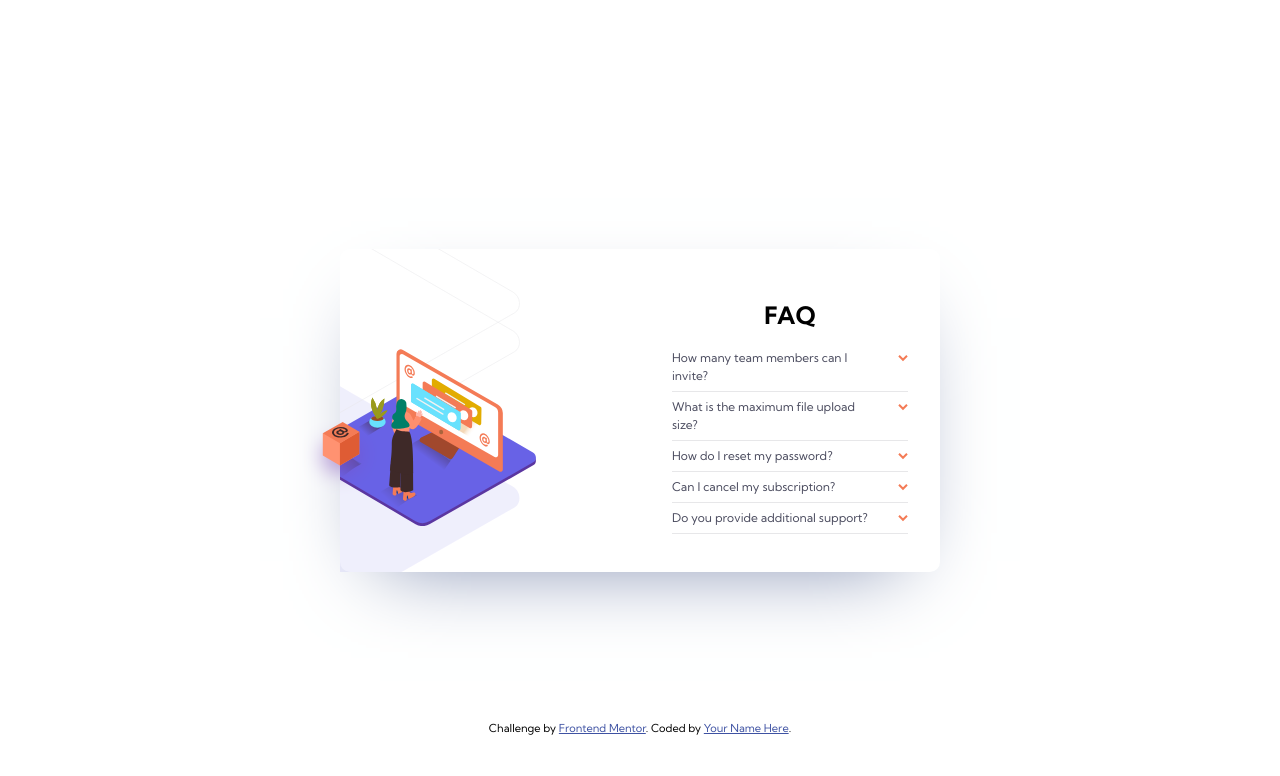
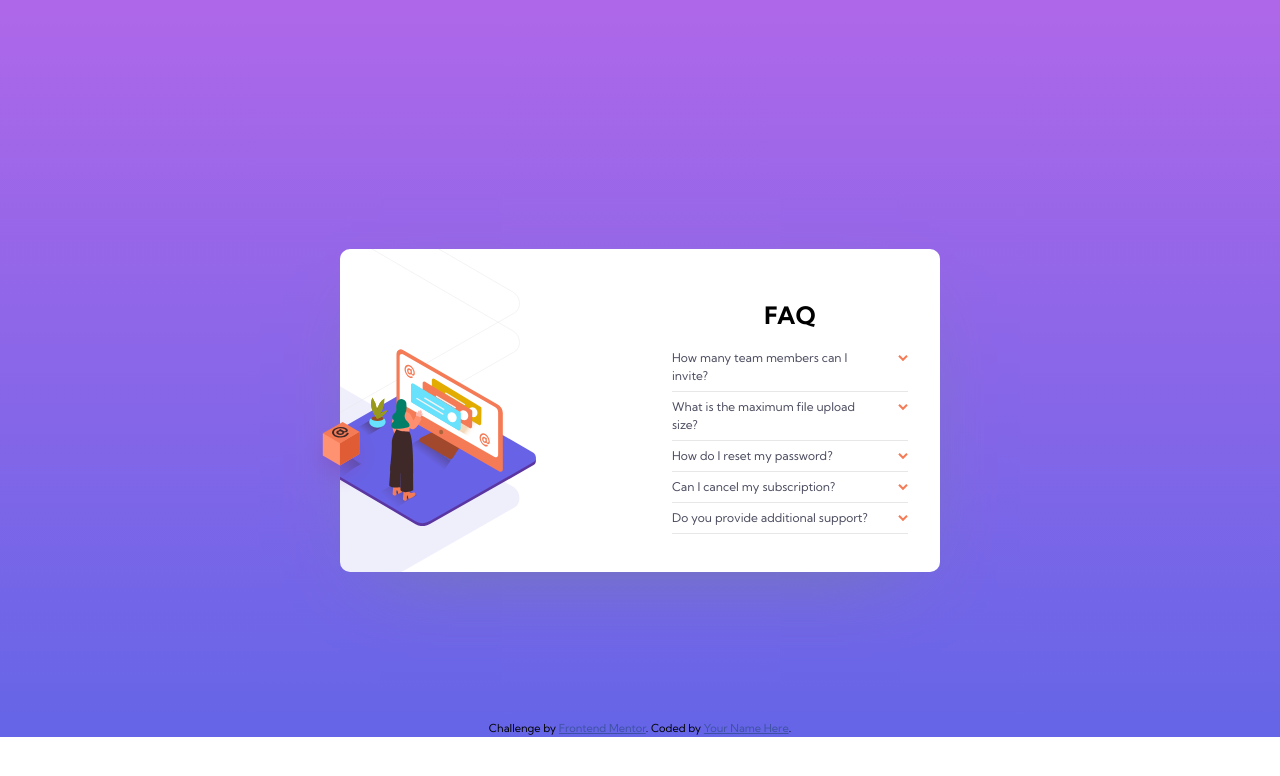
Before and after one commit to migvidal/faq-accordion-card-main, a plain HTML site: page index.html in a window 1280 px wide. Drawn offline with Linux system fonts and the light colour scheme.

Commit message:
added-bg

```diff
--- a/style.scss
+++ b/style.scss
@@ -28,6 +28,8 @@ body {
   font-family: "Kumbh Sans", sans-serif;
   font-size: 12px;
   min-height: 90vh;
+  background-image: linear-gradient($soft-violet, $soft-blue);
+  background-repeat: no-repeat;
 }
 h1,
 h2,
@@ -72,7 +74,7 @@ hr {
   margin-top: 100px;
   width: 90%;
   max-width: 600px;
-  //overflow: hidden;
+  background-color: #fff;
   box-shadow: 0 29px 80px -40px #7280a7;
 
   .panel {
```
Also changed, not shown: style.css, 1 other file.
